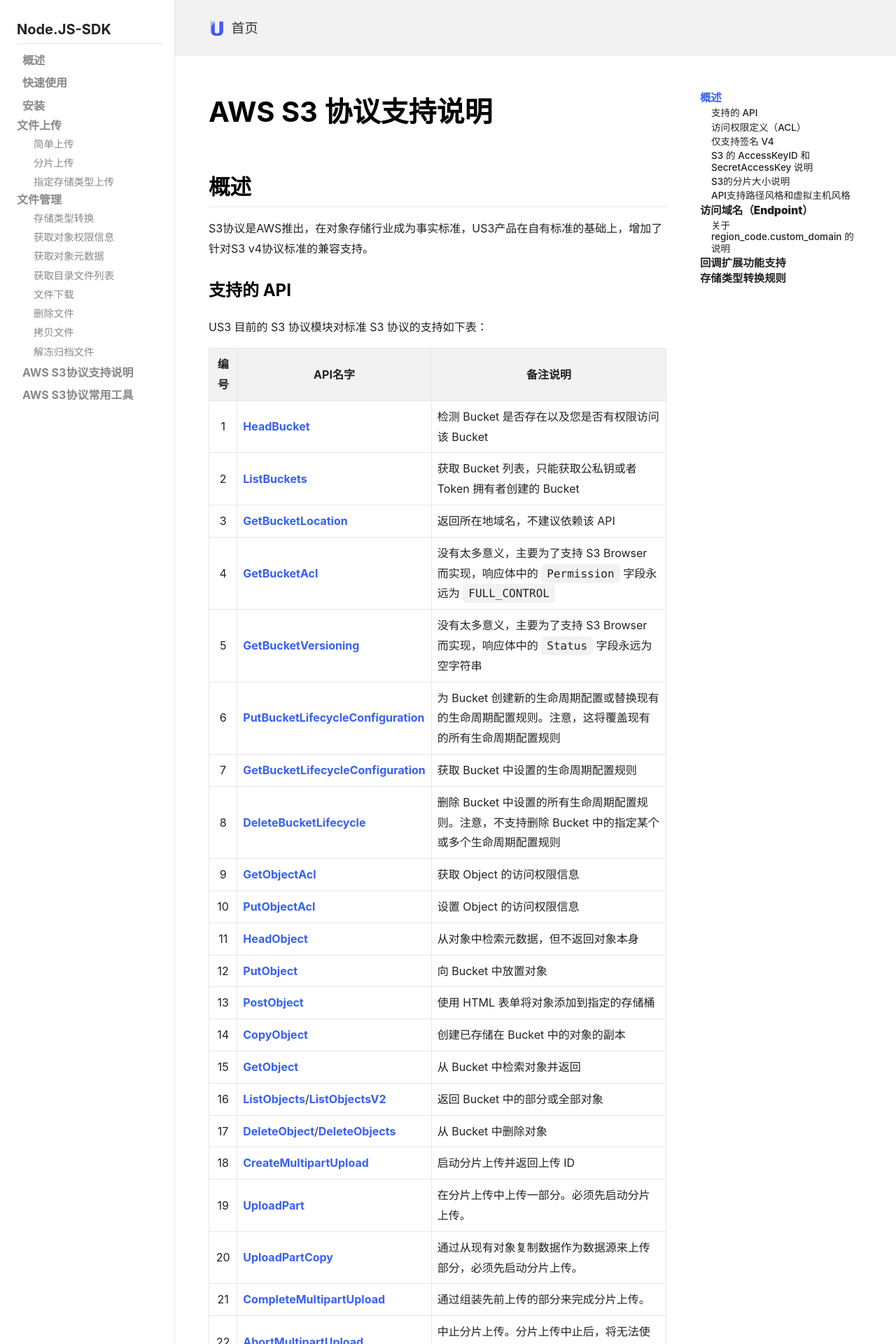
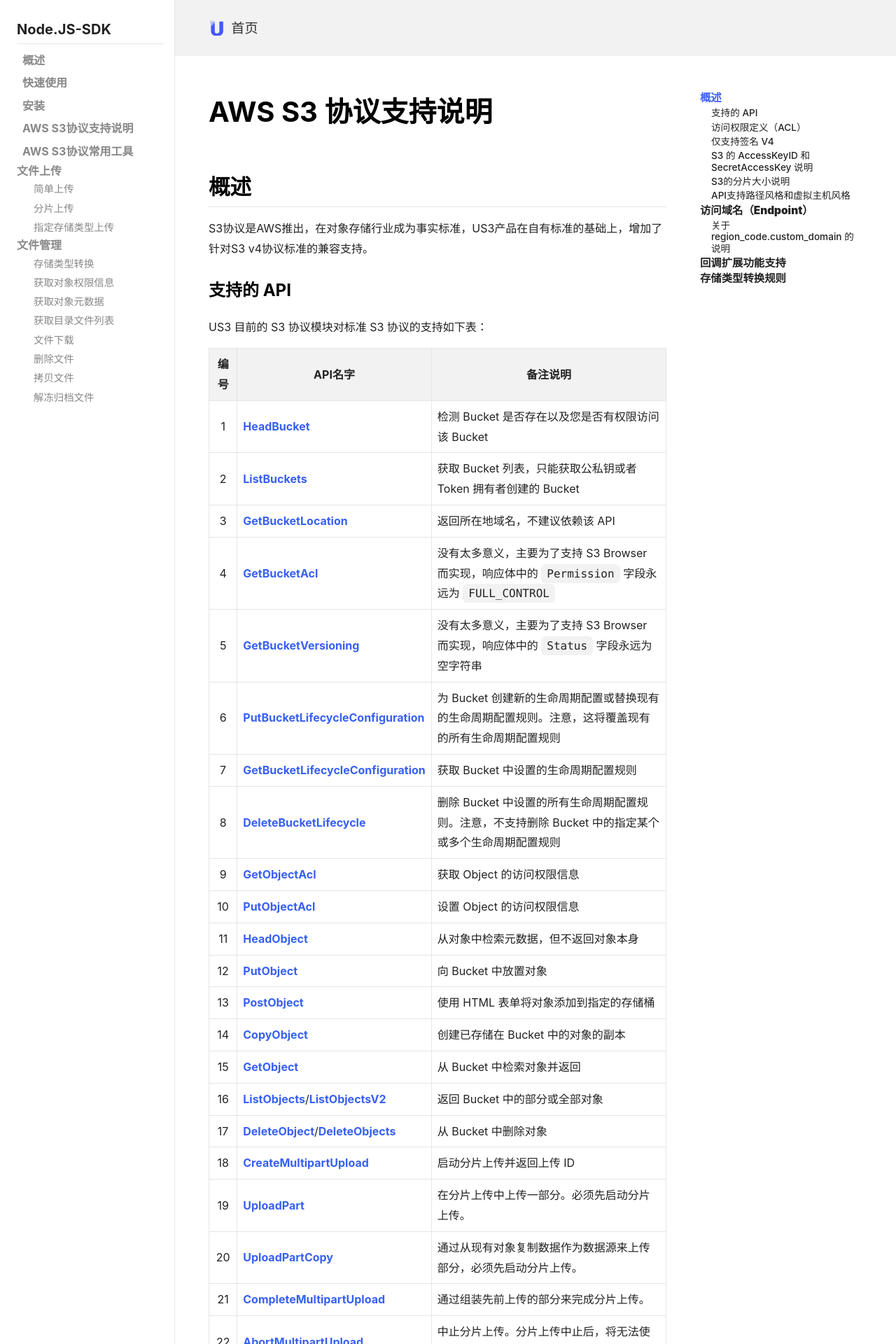
Before and after one commit to ucloud-us3/ucloud-us3.github.io, a Jekyll site: the page built from collections/_node.js-sdk/S3协议支持说明.md, in a window 1280 px wide. Shown: the top 1920 px of the page at 70% size. Built offline with Jekyll 4.4.1, drawn with Linux system fonts in a browser that asks for light colours; nearby versions of some CDN libraries; comment, search, counter and statistics services are not loaded; part of the change alters nothing that is shown.

```diff
--- a/_data/navigation.yml
+++ b/_data/navigation.yml
@@ -310,6 +310,11 @@ node.js-sdk:
         url:   /node.js-sdk/快速使用.html
       - title: 安装
         url:   /node.js-sdk/安装.html
+      - title: AWS S3协议支持说明
+        url: /node.js-sdk/S3协议支持说明.html
+      - title: AWS S3协议常用工具
+        url: /node.js-sdk/S3协议常用工具.html
+
       - title:  文件上传
         children:
           - title:  简单上传
@@ -337,8 +342,3 @@ node.js-sdk:
             url:    /node.js-sdk/拷贝文件.html
           - title:  解冻归档文件
             url:    /node.js-sdk/解冻归档文件.html
-
-      - title:   AWS S3协议支持说明
-        url:     /node.js-sdk/S3协议支持说明.html
-      - title:   AWS S3协议常用工具
-        url:    /node.js-sdk/S3协议常用工具.html
```
